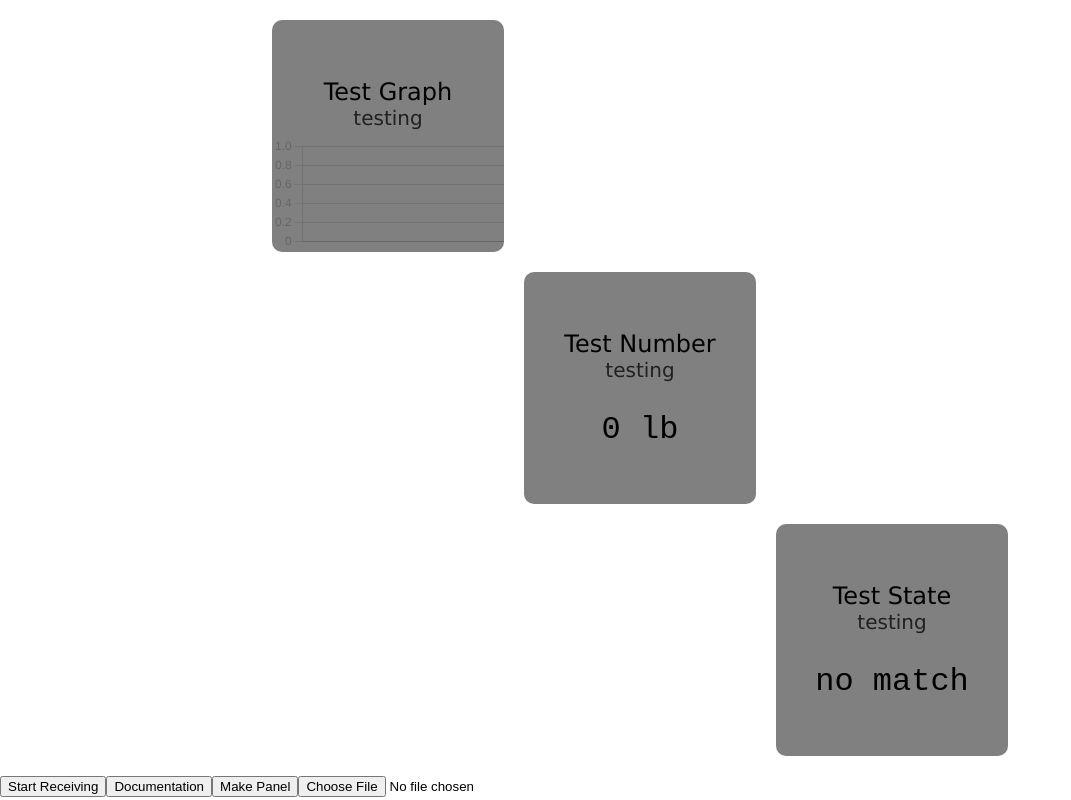
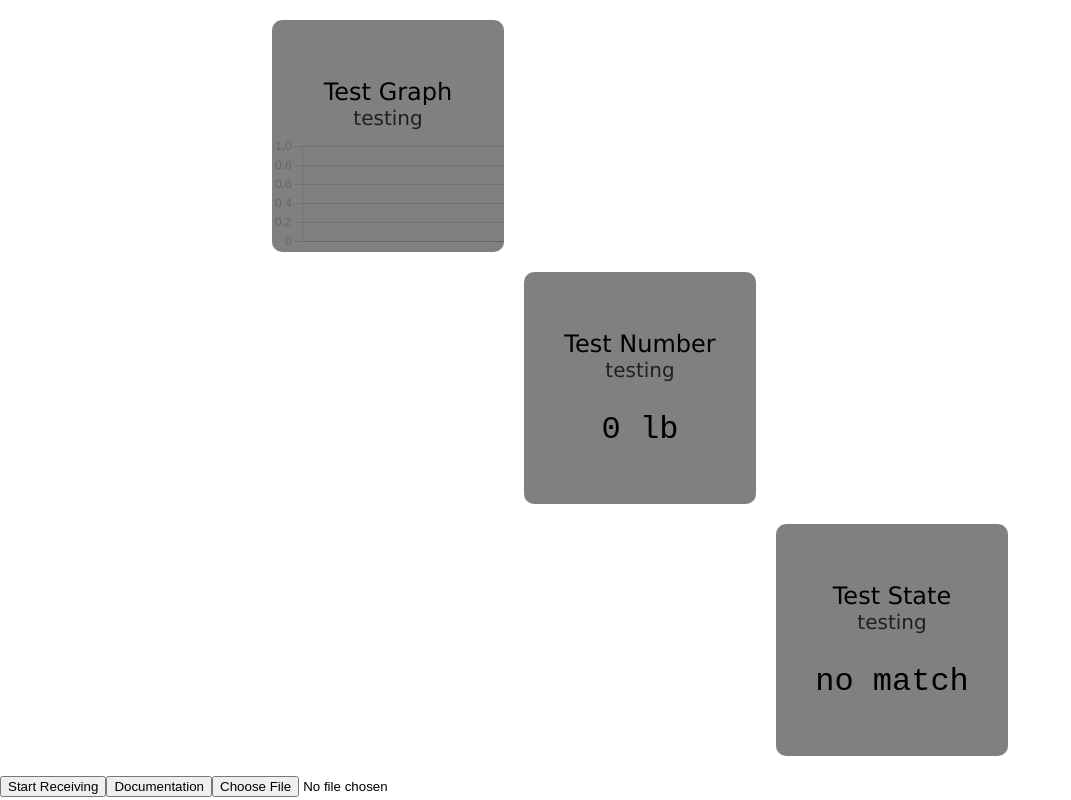
Before and after one commit to Et-17/Microbit-Pet-Data-Panel, a Vue app: page / in a window 1280 px wide. Shown: the whole page, without its empty margins (0-1071 px from the left). Built offline with nearby package versions, Linux system fonts and the light colour scheme.

Commit message:
Make panel construction automatic

```diff
--- a/src/App.vue
+++ b/src/App.vue
@@ -42,8 +42,7 @@ async function makePanel() {
   <a href="https://github.com/Et-17/mbpet-data-panel/blob/43cde5c18d4ac9dcb1e4134fc26a630e1cd54c0b/documentation.md">
     <button>Documentation</button>
   </a>
-  <button @click="makePanel">Make Panel</button>
-  <input type="file" ref="panel_description_file_input">
+  <input type="file" @input="makePanel" ref="panel_description_file_input">
 </template>
 
 <style lang="scss">
```
